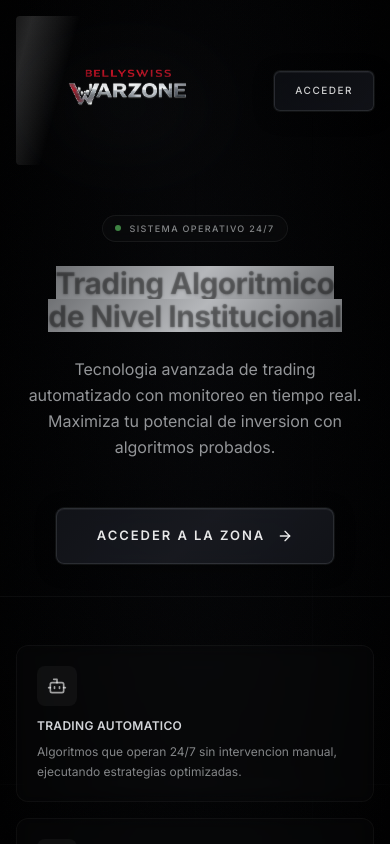
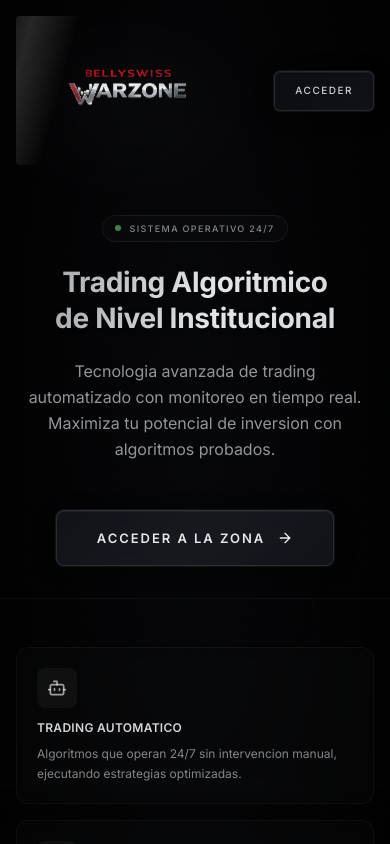
Before and after one commit to ventelbell-code/vo-belly-swiss-warzone, a Next.js app: page / in a window 390 px wide. Shown: the top 844 px of the page. Built offline with nearby package versions, Linux system fonts and the light colour scheme.

Commit message:
feat: optimize mobile title readability
Improve H1 CSS and HTML for better mobile responsiveness and clarity.

Co-authored-by: null <233866573+ventelbell-code@users.noreply.github.com>

```diff
--- a/app/globals.css
+++ b/app/globals.css
@@ -646,24 +646,42 @@
     silver-shimmer-subtle 12s ease-in-out 0.8s infinite;
 }
 
-/* Mobile: reduce shimmer for legibility */
+/* Mobile: optimized for legibility while keeping premium feel */
 @media (max-width: 640px) {
   .silver-title-institutional {
+    /* Higher contrast gradient for mobile - more white, less dark gray */
     background: linear-gradient(
       135deg,
-      oklch(0.55 0.005 260) 0%,
-      oklch(0.78 0.005 260) 50%,
-      oklch(0.55 0.005 260) 100%
+      oklch(0.70 0.003 260) 0%,
+      oklch(0.88 0.003 260) 45%,
+      oklch(0.92 0.002 260) 55%,
+      oklch(0.88 0.003 260) 100%
     );
     background-size: 100% auto;
-    text-shadow:
-      0 1px 1px rgba(0, 0, 0, 0.4),
-      0 2px 3px rgba(0, 0, 0, 0.2);
-    animation: silver-flash-in 0.6s cubic-bezier(0.22, 1, 0.36, 1) forwards;
+    -webkit-background-clip: text;
+    background-clip: text;
+    color: transparent;
+    /* Minimal shadow for depth without obscuring text */
+    text-shadow: none;
+    filter: drop-shadow(0 1px 2px rgba(0, 0, 0, 0.3));
+    /* No shimmer animation on mobile for clarity */
+    animation: silver-flash-in-mobile 0.5s ease-out forwards;
   }
 
   .silver-title-institutional.shimmer-active {
-    animation: silver-flash-in 0.6s cubic-bezier(0.22, 1, 0.36, 1) forwards;
+    animation: silver-flash-in-mobile 0.5s ease-out forwards;
+  }
+}
+
+/* Simpler mobile flash animation */
+@keyframes silver-flash-in-mobile {
+  0% {
+    opacity: 0;
+    transform: translateY(4px);
+  }
+  100% {
+    opacity: 1;
+    transform: translateY(0);
   }
 }
 
--- a/app/page.tsx
+++ b/app/page.tsx
@@ -175,22 +175,19 @@ export default function LandingPage() {
             </div>
 
             {/* Main Heading - Institutional Silver Effect */}
-            <h1 className="text-3xl sm:text-4xl md:text-5xl lg:text-6xl font-bold leading-[1.1] sm:leading-tight tracking-tight text-balance">
+            <h1 className="text-[1.75rem] sm:text-4xl md:text-5xl lg:text-6xl font-bold leading-[1.15] sm:leading-[1.1] tracking-[-0.01em] sm:tracking-tight px-2 sm:px-0">
               <span
                 className={`silver-title-institutional ${shimmerActive ? 'shimmer-active' : ''}`}
                 style={{
-                  display: 'inline-block',
-                  letterSpacing: '-0.02em',
+                  display: 'block',
                 }}
               >
                 Trading Algoritmico
               </span>
-              <br />
               <span
-                className={`silver-title-institutional ${shimmerActive ? 'shimmer-active' : ''}`}
+                className={`silver-title-institutional ${shimmerActive ? 'shimmer-active' : ''} mt-1 sm:mt-0`}
                 style={{
-                  display: 'inline-block',
-                  letterSpacing: '-0.02em',
+                  display: 'block',
                   animationDelay: '0.15s',
                 }}
               >
```
